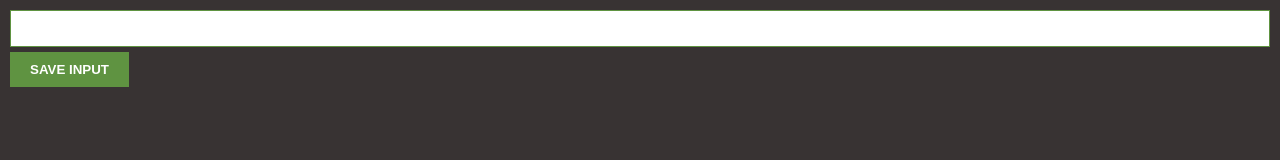
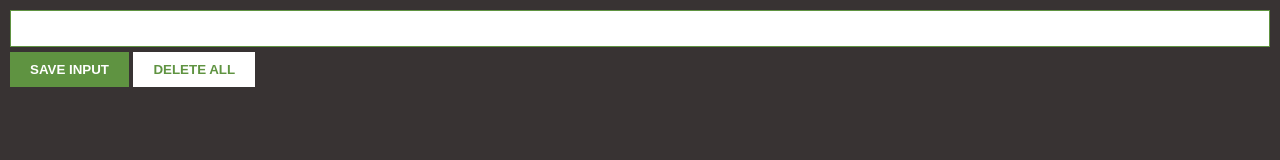
Before and after one commit to bemnetSeifu/Chrome-Extension, a website built with Vite: page index.html in a window 1280 px wide. Built offline with nearby package versions, Linux system fonts and the light colour scheme.

Commit message:
Style the delete button

```diff
--- a/index.css
+++ b/index.css
@@ -30,6 +30,15 @@ button:active{
     background-color: #48772d;
 }
 
+#delete-btn {
+    color: #5f9341;
+    background: white;
+}
+
+#delete-btn:active{
+    background: #cfd1ce;
+}
+
 ul {
     margin-top: 20px;
     list-style: none;
--- a/index.html
+++ b/index.html
@@ -5,6 +5,7 @@
     <body>
         <input type="text" id="input-el">
         <button id="input-btn">SAVE INPUT</button>
+        <button id="delete-btn">DELETE ALL</button>
         <ul id= "ul-el"></ul>
         <script src="index.js"></script>
     </body>
```
